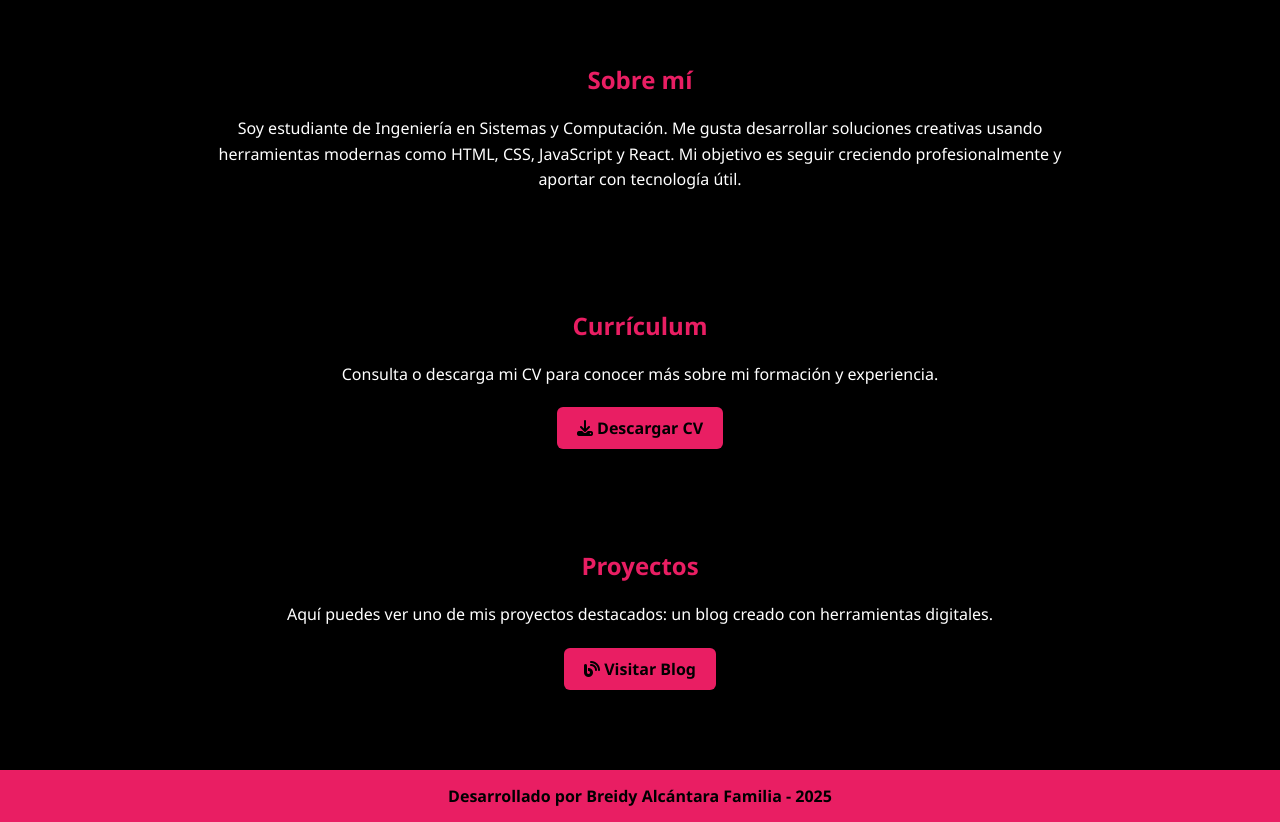
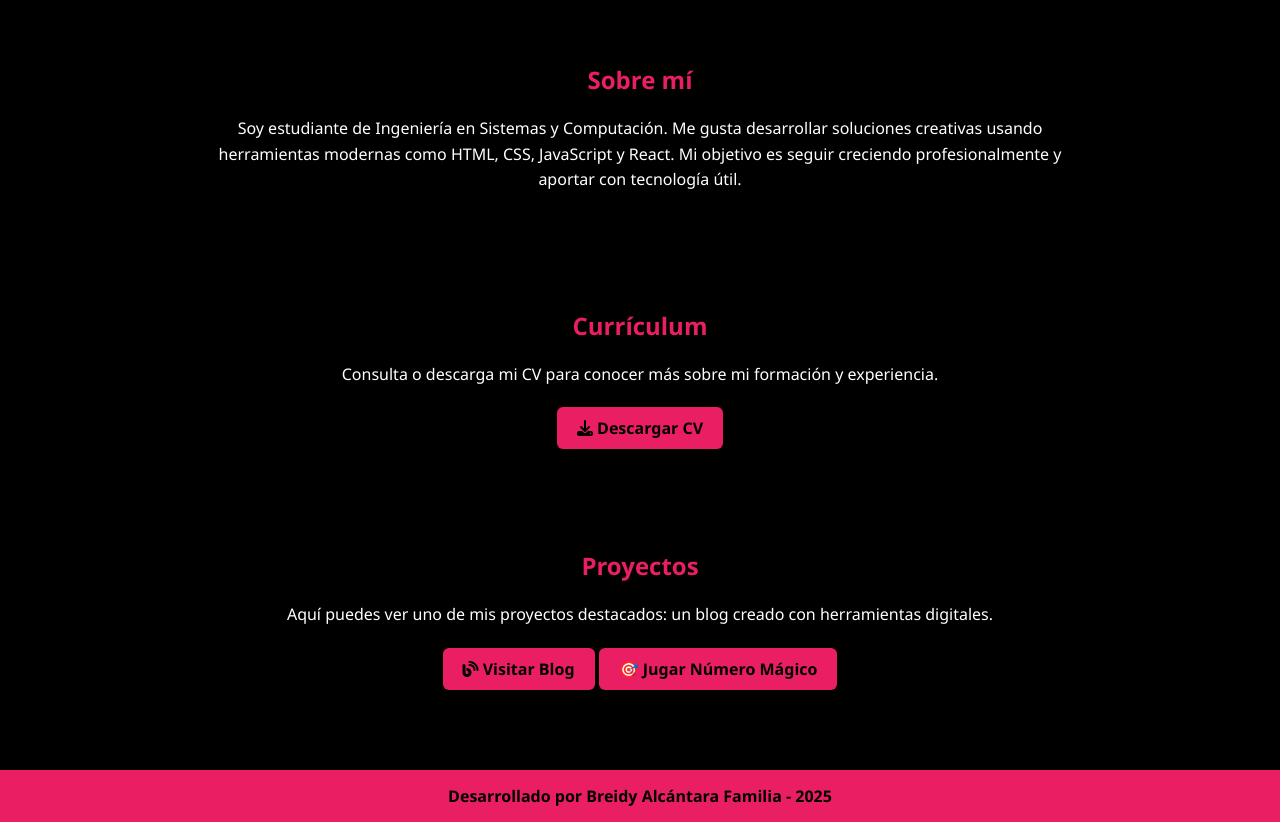
Before and after one commit to Breidydaf/breidy, a plain HTML site: page index.html in a window 1280 px wide. Shown: the part 526-1348 px from the top of the page. Drawn offline with Linux system fonts and the light colour scheme.

Commit message:
Update index.html

```diff
--- a/index.html
+++ b/index.html
@@ -215,9 +215,11 @@
       <a href="https://sites.google.com/view/viajandoporelmundooo/página-principal?authuser=0" target="_blank" class="boton-accion">
         <i class="fas fa-blog"></i> Visitar Blog
       </a>
+       <a href= "juego.n-m/index.html"_blank" class="boton-accion">
+      🎯 Jugar Número Mágico
+    </a>
     </div>
   </section>
-
   <footer>
     Desarrollado por Breidy Alcántara Familia - 2025
   </footer>
```
